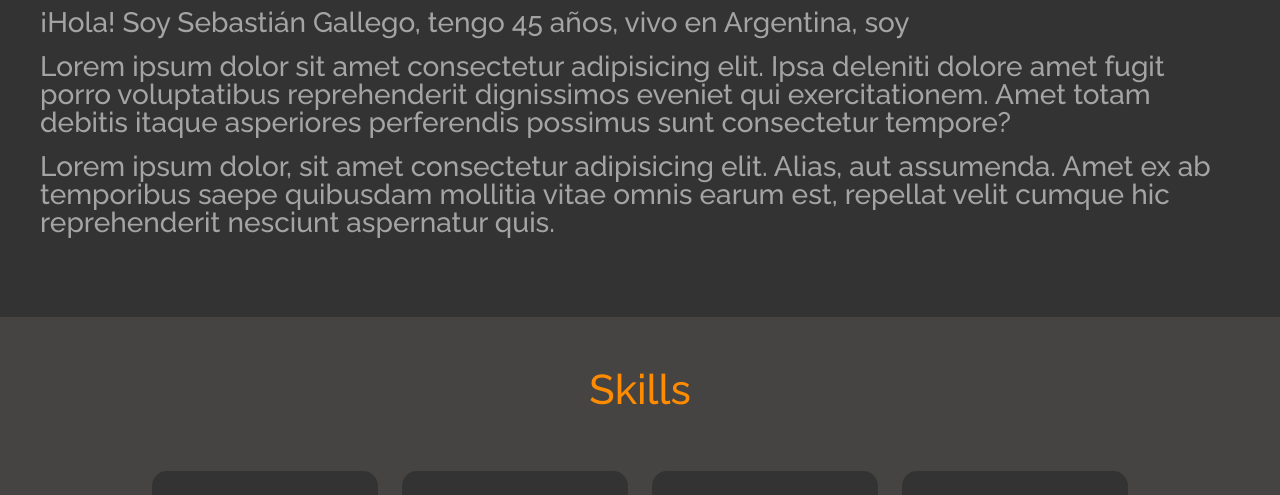
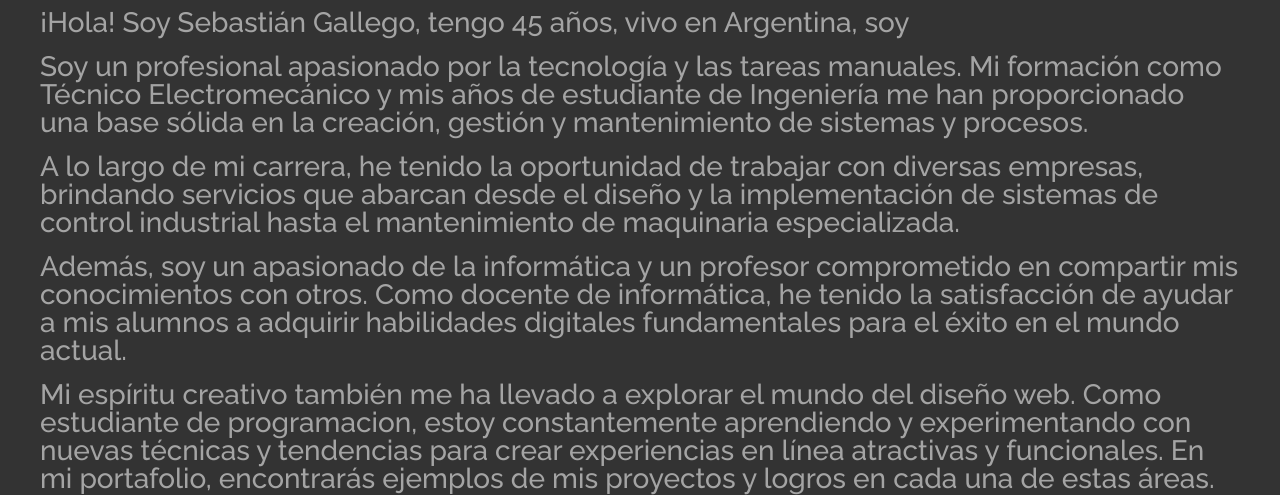
Before and after one commit to SebastianGallego/Alura-Challenge2-Portafolio, a plain HTML site: page index.html in a window 1280 px wide. Shown: the part 714-1209 px from the top of the page. Drawn offline with nearby package versions, Linux system fonts and the light colour scheme.

Commit message:
modificacion about

```diff
--- a/index.html
+++ b/index.html
@@ -91,13 +91,25 @@
             <h3 class="aboutTitulo">Sobre mi</h3>
             <p class="aboutParrafo">¡Hola! Soy Sebastián Gallego, tengo 45 años, vivo en Argentina, soy
 
-            <p class="aboutParrafo">Lorem ipsum dolor sit amet consectetur adipisicing elit. Ipsa deleniti dolore
-                amet fugit porro voluptatibus reprehenderit dignissimos eveniet qui exercitationem. Amet totam debitis
-                itaque asperiores perferendis possimus sunt consectetur tempore?</p>
-            <p class="aboutParrafo">Lorem ipsum dolor, sit amet consectetur adipisicing elit. Alias, aut assumenda. Amet
-                ex ab temporibus saepe quibusdam mollitia vitae omnis earum est, repellat velit cumque hic reprehenderit
-                nesciunt aspernatur quis. </p>
+            <p class="aboutParrafo">Soy un profesional apasionado por la tecnología y las tareas manuales. Mi formación
+                como Técnico Electromecánico y mis años de estudiante de Ingeniería me han proporcionado una base sólida
+                en la creación, gestión y mantenimiento de sistemas y
+                procesos.</p>
 
+            <p class="aboutParrafo">A lo largo de mi carrera, he tenido la oportunidad de trabajar con diversas
+                empresas, brindando servicios que abarcan desde el diseño y la implementación de sistemas de control
+                industrial hasta el
+                mantenimiento de maquinaria especializada.</p>
+
+            <p class="aboutParrafo"> Además, soy un apasionado de la informática y un profesor comprometido en compartir
+                mis conocimientos con otros. Como docente de informática, he tenido la satisfacción de ayudar a mis
+                alumnos a adquirir
+                habilidades digitales fundamentales para el éxito en el mundo actual.</p>
+            <p class="aboutParrafo">Mi espíritu creativo también me ha llevado a explorar el mundo del diseño web. Como
+                estudiante de programacion, estoy constantemente aprendiendo y experimentando con nuevas técnicas y
+                tendencias para crear experiencias en línea atractivas y funcionales. En mi portafolio, encontrarás
+                ejemplos de mis proyectos
+                y logros en cada una de estas áreas.</p>
         </div>
     </section>
 
```
